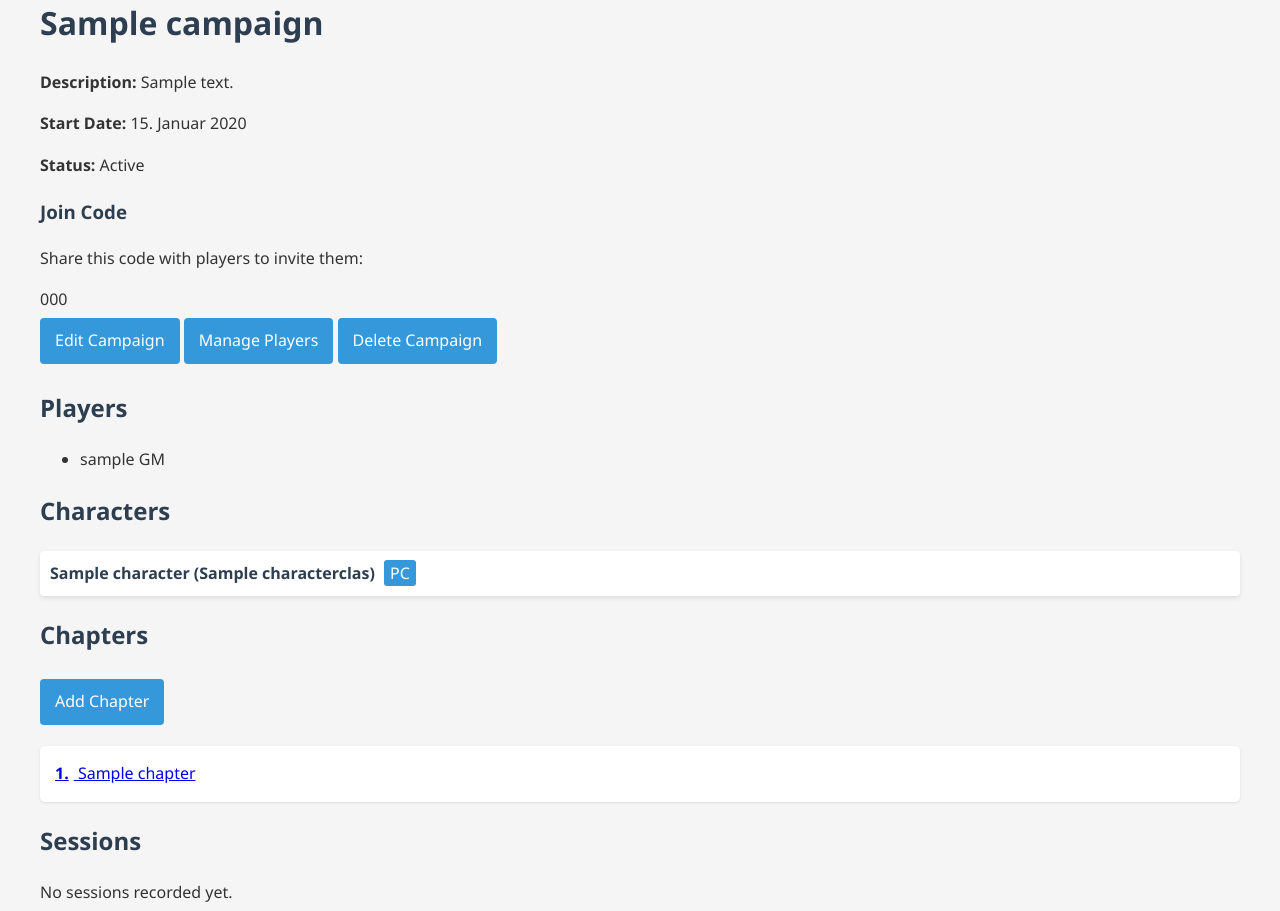
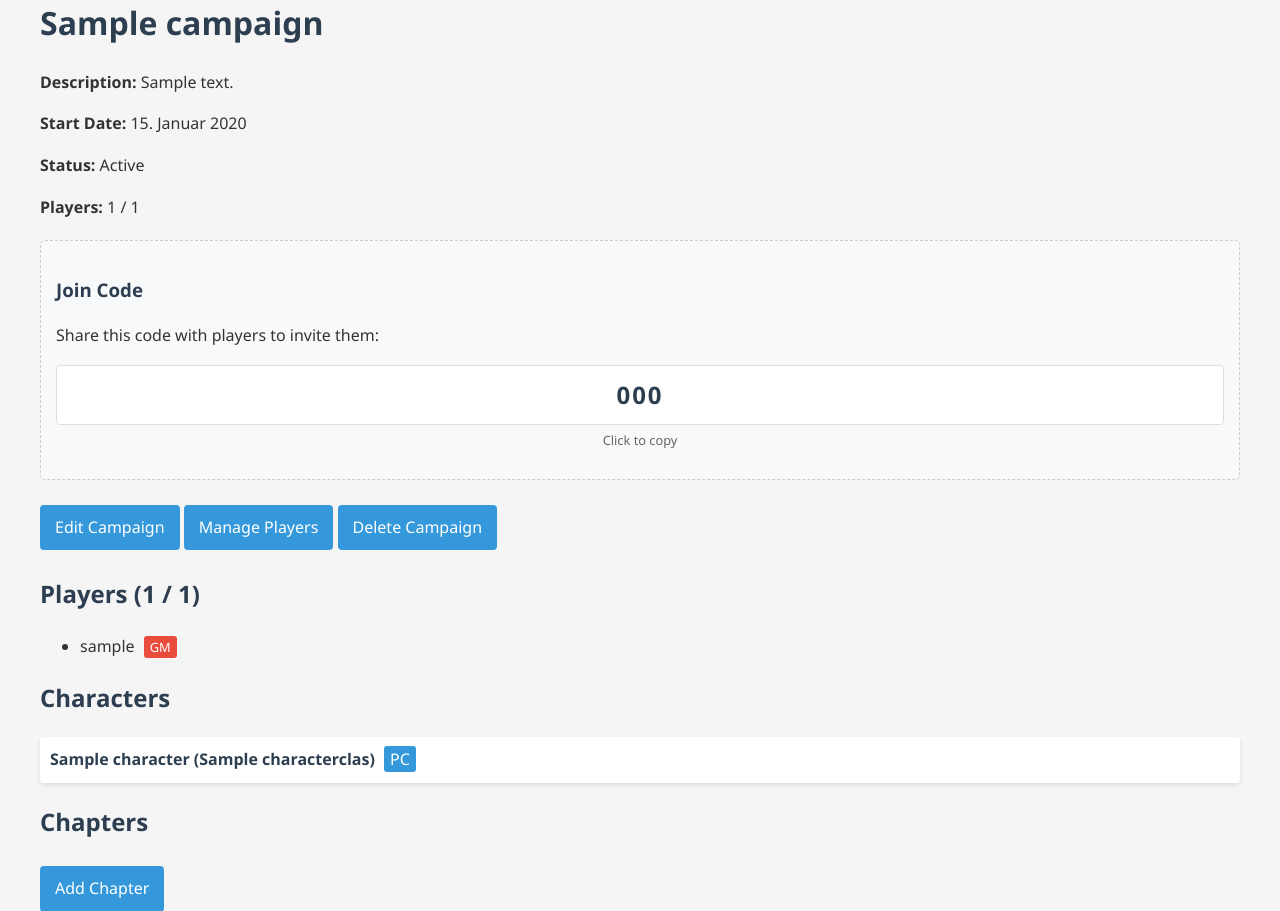
Before and after one commit to Spurgelwurg/DnD_Django, a Django app: page /game/campaign/1/ in a window 1280 px wide. Shown: the part 196-1107 px from the top of the page. Run offline with Django 5.2, Linux system fonts and the light colour scheme; a user stored in the database is signed in; tables that the repository leaves empty hold one stand-in row (values such as "Sample post"); data that the repository does not hold is empty.

Commit message:
add max players limit and update campaign forms and views

```diff
--- a/game/campaign_management/forms.py
+++ b/game/campaign_management/forms.py
@@ -5,9 +5,10 @@
 class CampaignForm(forms.ModelForm):
     class Meta:
         model = Campaign
-        fields = ['name', 'description', 'start_date', 'is_active']
+        fields = ['name', 'description', 'start_date', 'is_active', 'max_players']
         widgets = {
             'start_date': forms.DateInput(attrs={'type': 'date'}),
+            'max_players': forms.NumberInput(attrs={'min': 1, 'max': 20}),
         }
 
 class CampaignSessionForm(forms.ModelForm):
--- a/game/campaign_management/models.py
+++ b/game/campaign_management/models.py
@@ -12,10 +12,9 @@
     start_date = models.DateField(null=True, blank=True)
     is_active = models.BooleanField(default=True)
     join_code = models.CharField(max_length=8, unique=True, blank=True)
-    #creator = models.ForeignKey(User, on_delete=models.CASCADE, related_name="created_campaigns")
-    #players = models.ManyToManyField(User, through='CampaignPlayer', related_name="joined_campaigns")
-    creator = models.ForeignKey(settings.AUTH_USER_MODEL, on_delete=models.CASCADE, related_name='created_campaigns')
+    creator = models.ForeignKey(settings.AUTH_USER_MODEL, on_delete=models.CASCADE, related_name='created_campaigns', null=True, blank=True)
     players = models.ManyToManyField(settings.AUTH_USER_MODEL, through='CampaignPlayer', related_name='campaigns')
+    max_players = models.PositiveIntegerField(default=5, help_text="Maximum number of players allowed in this campaign")
 
     def save(self, *args, **kwargs):
         if not self.join_code:
@@ -26,9 +25,20 @@
     def __str__(self):
         return self.name
 
+    @property
+    def current_player_count(self):
+        return self.players.count()
+
+    @property
+    def is_full(self):
+        return self.current_player_count >= self.max_players
+
+    @property
+    def spots_remaining(self):
+        return max(0, self.max_players - self.current_player_count)
+
 
 class CampaignPlayer(models.Model):
-    #user = models.ForeignKey(User, on_delete=models.CASCADE)
     user = models.ForeignKey(settings.AUTH_USER_MODEL, on_delete=models.CASCADE)
     campaign = models.ForeignKey(Campaign, on_delete=models.CASCADE)
     date_joined = models.DateTimeField(auto_now_add=True)
@@ -59,6 +69,7 @@
     def __str__(self):
         return f"{self.character.name} in {self.campaign.name}"
 
+
 class Chapter(models.Model):
     campaign = models.ForeignKey(Campaign, on_delete=models.CASCADE, related_name="chapters")
     title = models.CharField(max_length=200)
--- a/game/campaign_management/views.py
+++ b/game/campaign_management/views.py
@@ -91,9 +91,10 @@
     if request.method == 'POST':
         form = CampaignForm(request.POST)
         if form.is_valid():
-            campaign = form.save()
+            campaign = form.save(commit=False)
             campaign.creator = request.user
             campaign.save()
+
             # Add creator as game master
             CampaignPlayer.objects.create(
                 user=request.user,
@@ -107,7 +108,6 @@
     return render(request, 'game/campaign_management/campaign_form.html', {
         'form': form
     })
-
 
 def campaign_detail(request, campaign_id):
     campaign = get_object_or_404(Campaign, id=campaign_id)
@@ -168,6 +168,11 @@
             campaign = Campaign.objects.get(join_code=join_code)
             # Check if user is already in campaign
             if not CampaignPlayer.objects.filter(user=request.user, campaign=campaign).exists():
+                # Check if campaign is full
+                if campaign.is_full:
+                    messages.error(request, f"Sorry, the campaign '{campaign.name}' is already full ({campaign.current_player_count}/{campaign.max_players} players)")
+                    return render(request, 'game/campaign_management/campaign_join.html')
+
                 CampaignPlayer.objects.create(user=request.user, campaign=campaign)
                 messages.success(request, f"You've joined the campaign: {campaign.name}")
             else:
--- a/game/templates/game/campaign_management/campaign_detail.html
+++ b/game/templates/game/campaign_management/campaign_detail.html
@@ -7,11 +7,14 @@
         <p><strong>Description:</strong> {{ campaign.description }}</p>
         {% if campaign.start_date %}<p><strong>Start Date:</strong> {{ campaign.start_date }}</p>{% endif %}
         <p><strong>Status:</strong> {% if campaign.is_active %}Active{% else %}Inactive{% endif %}</p>
+        <p><strong>Players:</strong> {{ campaign.current_player_count }} / {{ campaign.max_players }}</p>
+
         {% if is_game_master %}
             <div class="join-code-section">
                 <h3>Join Code</h3>
                 <p>Share this code with players to invite them:</p>
                 <div class="join-code">{{ campaign.join_code }}</div>
+                <p class="copy-hint">Click to copy</p>
             </div>
         {% endif %}
 
@@ -29,7 +32,7 @@
         </div>
     </div>
 
-    <h2>Players</h2>
+    <h2>Players ({{ campaign.current_player_count }} / {{ campaign.max_players }})</h2>
     <ul class="player-list">
         {% for player in players %}
             <li>
@@ -118,5 +121,55 @@
             border-radius: 5px;
             box-shadow: 0 1px 3px rgba(0, 0, 0, 0.1);
         }
+
+        .join-code-section {
+            background-color: #f8f9fa;
+            padding: 15px;
+            border-radius: 5px;
+            margin: 20px 0;
+            border: 1px dashed #ccc;
+        }
+
+        .join-code {
+            font-size: 24px;
+            font-weight: bold;
+            text-align: center;
+            padding: 10px;
+            background: #fff;
+            border: 1px solid #ddd;
+            border-radius: 4px;
+            cursor: pointer;
+            color: #2c3e50;
+            letter-spacing: 2px;
+        }
+
+        .copy-hint {
+            text-align: center;
+            color: #666;
+            font-size: 0.8em;
+            margin-top: 5px;
+        }
+
+        .gm-badge {
+            background-color: #e74c3c;
+            color: white;
+            padding: 2px 6px;
+            border-radius: 3px;
+            margin-left: 5px;
+            font-size: 0.8em;
+        }
     </style>
+
+    <script>
+        document.addEventListener('DOMContentLoaded', function() {
+            const joinCodeElement = document.querySelector('.join-code');
+            if (joinCodeElement) {
+                joinCodeElement.addEventListener('click', function() {
+                    navigator.clipboard.writeText(this.textContent.trim()).then(() => {
+                        alert('Join code copied to clipboard!');
+                    });
+                });
+            }
+        });
+    </script>
 {% endblock %}
```
Also changed, not shown: game/campaign_management/migrations/0003_campaign_creator_campaign_join_code_campaignplayer_and_more.py (added), game/campaign_management/migrations/0004_campaign_max_players.py (added).
